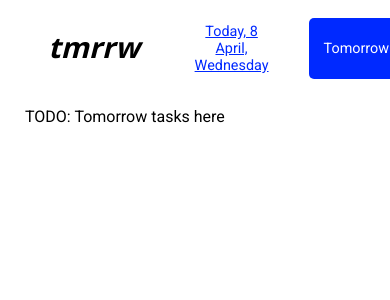
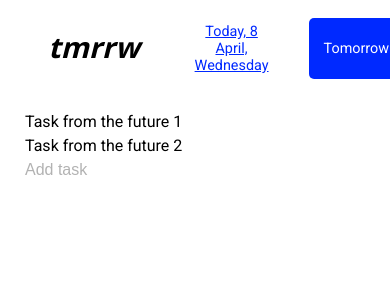
Before and after one commit to tmrrw-team/tmrrw, a Vue app: page /tmrrw in a window 390 px wide. Shown: the top 300 px of the page. Built offline with nearby package versions, Linux system fonts and the light colour scheme.

Commit message:
split TaskList into CheckableTaskList and EditableTaskList

```diff
--- a/src/modules/common/components/TaskList.vue
+++ b/src/modules/common/components/CheckableTaskList.vue
@@ -1,11 +1,13 @@
 <template>
-  <ul class="task-list">
+  <div class="checkable-task-list">
+    <ul>
       <li v-for="(item, index) of data" :key="index">
         <TmCheckbox value="item.done">
           {{ item.title }}
         </TmCheckbox>
       </li>
     </ul>
+  </div>
 </template>
 
 <script>
@@ -20,14 +22,14 @@ export default {
     data: {
       type: Array,
       required: true
-    }
-  }
+    },
+  },
 
 }
 </script>
 
 <style lang="scss" scoped>
-.task-list {
+ul {
   list-style: none;
   margin: 0;
   padding: 0;
--- /dev/null
+++ b/src/modules/common/components/EditableTaskList.vue
@@ -0,0 +1,54 @@
+<template>
+  <div class="editable-task-list">
+    <ul>
+      <li v-for="(item, index) of data" :key="index">
+        {{ item.title }}
+      </li>
+    </ul>
+
+    <button class="add-task" @click="addTask">Add task</button>
+  </div>
+</template>
+
+<script>
+export default {
+  props: {
+    data: {
+      type: Array,
+      required: true
+    },
+  },
+
+  setup() {
+    const addTask = () => {
+      console.log('TODO: add task')
+    }
+
+    return {
+      addTask,
+    };
+  }
+
+}
+</script>
+
+<style lang="scss" scoped>
+ul {
+  list-style: none;
+  margin: 0;
+  padding: 0;
+}
+
+li {
+  margin: 5px 0;
+}
+
+.add-task {
+  color: #B2B2B2;
+  background: none;
+  border: none;
+  cursor: pointer;
+  font-size: 1rem;
+  padding: 0;
+}
+</style>
--- a/src/modules/common/index.js
+++ b/src/modules/common/index.js
@@ -1 +1,2 @@
-export { default as TaskList } from './components/TaskList';
+export { default as CheckableTaskList } from './components/CheckableTaskList';
+export { default as EditableTaskList } from './components/EditableTaskList';
--- /dev/null
+++ b/src/modules/tasks/index.js
@@ -0,0 +1,6 @@
+export const newTask = (title) => {
+  return {
+    title,
+    done: false
+  };
+};
--- a/src/modules/today/components/TodayTasks.vue
+++ b/src/modules/today/components/TodayTasks.vue
@@ -1,35 +1,24 @@
 <template>
   <div class="today-tasks">
-    <TaskList :data="listData" />
+    <CheckableTaskList :data="listData" />
   </div>
 </template>
 
 <script>
-import { TaskList } from '@/modules/common';
+import { CheckableTaskList } from '@/modules/common';
+import { newTask } from '@/modules/tasks';
 
 export default {
   components: {
-    TaskList,
+    CheckableTaskList,
   },
 
   setup() {
     const listData = [
-      {
-        title: 'First task',
-        done: false,
-      },
-      {
-        title: 'Second task',
-        done: false,
-      },
-      {
-        title: 'Lorem ipsum dolor sit amet consectetur adipisicing elit. Quo velit veritatis quasi minus non dignissimos ipsum vel tempore libero sint necessitatibus vero voluptatem ea nemo, esse deserunt! Quasi maxime tempora blanditiis officiis nisi a dolor perferendis distinctio asperiores nulla? Distinctio perferendis odit repellat quae aut architecto fugit nobis sapiente nesciunt.',
-        done: false,
-      },
-      {
-        title: 'Another task',
-        done: false,
-      },
+      newTask('First task'),
+      newTask('Second task'),
+      newTask('Lorem ipsum dolor sit amet consectetur adipisicing elit. Quo velit veritatis quasi minus non dignissimos ipsum vel tempore libero sint necessitatibus vero voluptatem ea nemo, esse deserunt! Quasi maxime tempora blanditiis officiis nisi a dolor perferendis distinctio asperiores nulla? Distinctio perferendis odit repellat quae aut architecto fugit nobis sapiente nesciunt.'),
+      newTask('Another task'),
     ];
 
     return {
--- a/src/modules/tomorrow/components/TomorrowTasks.vue
+++ b/src/modules/tomorrow/components/TomorrowTasks.vue
@@ -1,5 +1,28 @@
 <template>
   <div class="tomorrow-tasks">
-    TODO: Tomorrow tasks here
+    <EditableTaskList :data="listData" />
   </div>
 </template>
+
+<script>
+import { EditableTaskList } from '@/modules/common';
+import { newTask } from '@/modules/tasks';
+
+export default {
+  components: {
+    EditableTaskList,
+  },
+
+  setup() {
+    const listData = [
+      newTask('Task from the future 1'),
+      newTask('Task from the future 2'),
+    ];
+
+    return {
+      listData,
+    };
+  },
+
+}
+</script>
```
Lines whose indentation alone changed are shown as unchanged.
